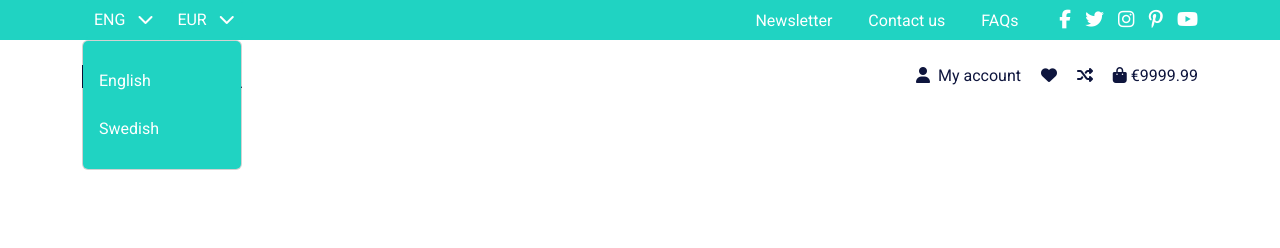
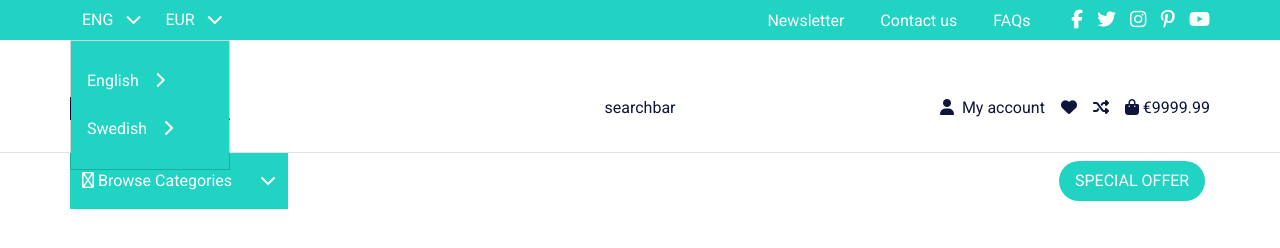
Before and after one commit to Demsity/Assignment, a plain HTML site: page Index.html in a window 1280 px wide. Both pictures are taken after a click on the button "ENG". Drawn offline with nearby package versions, Linux system fonts and the light colour scheme.

Commit message:
added Bottom part of header

```diff
--- a/CSS/style.scss
+++ b/CSS/style.scss
@@ -39,6 +39,15 @@ html, body {
     font-weight: var(--font-weight-regular);
     color: var(--color-theme-dark);
 }
+// Helpers
+.container {
+    height: 100%;
+    display: flex;
+    justify-content: space-between;
+    align-items: center;
+}
+
+
 // top-menu
 
 .top-menu {
@@ -46,12 +55,8 @@ html, body {
     color: var(--color-white);
     height: 40px;
 
-
-    > .container {
-        height: 100%;
-        display: flex;
-        justify-content: space-between;
-        align-items: center;
+    .container {
+        padding: 0;
     }
 
     a {
@@ -82,18 +87,20 @@ html, body {
 
     .site-settings .dropdown-menu {
         background-color: var(--color-theme);
+        border-radius: 0;
 
 
 
         a {
             color: var(--color-white);
             background-color: var(--color-theme);
-            margin: 1rem 0 ;
+            margin: 1rem 0;
 
         }
             a:hover {
                 color: var(--color-theme-dark);
                 background-color: var(--color-theme);
+                font-size: var(--font-size-16);
             }
 
 
@@ -124,14 +131,29 @@ html, body {
 // The Main part of the Header
 .main-menu {
 
+    .border-bottom {
+        border-color: var(--color-gray-3);
+    }
+
     .container {
-        background-color: var(--color-white);
-        height: 100%;
+        padding: 2rem 0;
+    }
+// Left side, brand logo
+    .logo-menu {
+        flex: 2rem;
+        justify-content: start;
+    }
+
+    .searhbar {
+        flex: 2rem;
+    }
+// Right side, user controls
+    .user-controls  {
+        flex: 2rem;
         display: flex;
-        justify-content: space-between;
+        justify-content: end;
         align-items: center;
     }
-
         .user-controls a {
             color: var(--color-theme-dark);
             text-decoration: none;
@@ -142,3 +164,63 @@ html, body {
             }
 
 }
+// The bottom part of the header
+.main-menu-bottom {
+
+    .container {
+    padding: 0;
+    margin-top: 0;
+    }
+// The categories dropdown menu
+    .dropdown {
+        background-color: var(--color-theme);
+
+        .btn {
+            color: var(--color-white);
+            border: 0px;
+            // Height not working properly, fixed height ok?
+            height: 3.5rem;
+        }
+            .btn:hover {
+                color: var(--color-theme-dark);
+                border: 0px;
+            }
+
+        .dropdown-menu {
+            background-color: var(--color-theme);
+            border-radius: 0;
+
+
+            a {
+                color: var(--color-white);
+            }
+                a:hover {
+                    background-color: var(--color-theme);
+                    color: var(--color-theme-dark);
+                    font-size: var(--font-size-16);
+
+                }
+        }
+
+    }
+// Special offer button
+    .special-offer {
+
+        padding: .3rem;
+
+        #btn-special-offer {
+            border-radius: 2rem;
+            border: none;
+            padding: .5rem 1rem;
+            background-color: var(--color-theme);
+            color: var(--color-white);
+        }
+
+            #btn-special-offer:hover {
+                color: var(--color-theme-dark);
+            }
+
+
+    }
+
+}
--- a/Index.html
+++ b/Index.html
@@ -25,8 +25,8 @@
                           <i class="fa-solid fa-chevron-down ms-2"></i>
                         </button>
                         <ul class="dropdown-menu">
-                            <li><a class="dropdown-item" href="#">English</a></li>
-                            <li><a class="dropdown-item" href="#">Swedish</a></li>
+                            <li><a class="dropdown-item" href="#">English<i class="fa-solid fa-chevron-right ms-3"></i></a></li>
+                            <li><a class="dropdown-item" href="#">Swedish<i class="fa-solid fa-chevron-right ms-3"></i></a></li>
                         </ul>
                     </div>
                     <div class="dropdown">
@@ -35,9 +35,9 @@
                          <i class="fa-solid fa-chevron-down ms-2"></i>
                       </button>
                         <ul class="dropdown-menu">
-                            <li><a class="dropdown-item" href="#">EUR</a></li>
-                            <li><a class="dropdown-item" href="#">USD</a></li>
-                            <li><a class="dropdown-item" href="#">SEK</a></li>
+                            <li><a class="dropdown-item" href="#">EUR<i class="fa-solid fa-chevron-right ms-3"></i></a></li>
+                            <li><a class="dropdown-item" href="#">USD<i class="fa-solid fa-chevron-right ms-3"></i></a></li>
+                            <li><a class="dropdown-item" href="#">SEK<i class="fa-solid fa-chevron-right ms-3"></i></a></li>
                         </ul>
                     </div>
                     <!-- Links and social media of the top menu -->
@@ -59,24 +59,45 @@
 
         </div>
         <!-- The main part of the header -->
-        <div class="main-menu">
+        <div class="main-menu border-bottom">
             <div class="container mt-4">
                 <span class="logo-menu">
                     <a href="index.html"><i><img src="images/Logotype.svg" alt="Logotype KenKata"></i></a>
                 </span>
-                <span id="searchbar"></span>
+                <span id="searchbar">
+                    <div>searchbar</div>
+                </span>
                 <span class="user-controls">
                     <a href="#"><i class="fa-solid fa-user me-2"></i>My account</a>
                     <a href="#"><i class="fa-solid fa-heart"></i></a>
                     <a href="#"><i class="fa-solid fa-shuffle"></i></a>
                     <a href="#"><i class="fa-solid fa-bag-shopping"></i>
-                     <span id="total_money">€9999.99</span>
+                    <span id="total_money">€9999.99</span>
                     </a>
+                </span>
+            </div>
+        </div>
+        <div class="main-menu-bottom">
+            <div class="container">
+                <div class="dropdown">
+                    <button class="btn" type="button" data-bs-toggle="dropdown" aria-expanded="false">
+                        <i class="fa-regular fa-bars-staggered"></i>
+                        Browse Categories
+                        <i class="fa-solid fa-chevron-down ms-2 ms-4"></i>
+                    </button>
+                    <ul class="dropdown-menu">
+                        <li><a class="dropdown-item" href="#">Hats<i class="fa-solid fa-chevron-right ms-3"></i></a></li>
+                        <li><a class="dropdown-item" href="#">Kids<i class="fa-solid fa-chevron-right ms-3"></i></a></li>
+                        <li><a class="dropdown-item" href="#">Men<i class="fa-solid fa-chevron-right ms-3"></i></a></li>
+                        <li><a class="dropdown-item" href="#">Sunglasses<i class="fa-solid fa-chevron-right ms-3"></i></a></li>
+                        <li><a class="dropdown-item" href="#">Watches<i class="fa-solid fa-chevron-right ms-3"></i></a></li>
+                        <li><a class="dropdown-item" href="#">Women<i class="fa-solid fa-chevron-right ms-3"></i></a></li>
+                    </ul>
+                </div>
+                <div class="special-offer">
+                    <button id="btn-special-offer">SPECIAL OFFER</button>
+                </div>
 
-                </span>
-
-            </div>
-            <div class="main-menu-bottom">
             </div>
         </div>
 
```
Also changed, not shown: CSS/style.css, 1 other file. Lines whose indentation alone changed are shown as unchanged.
